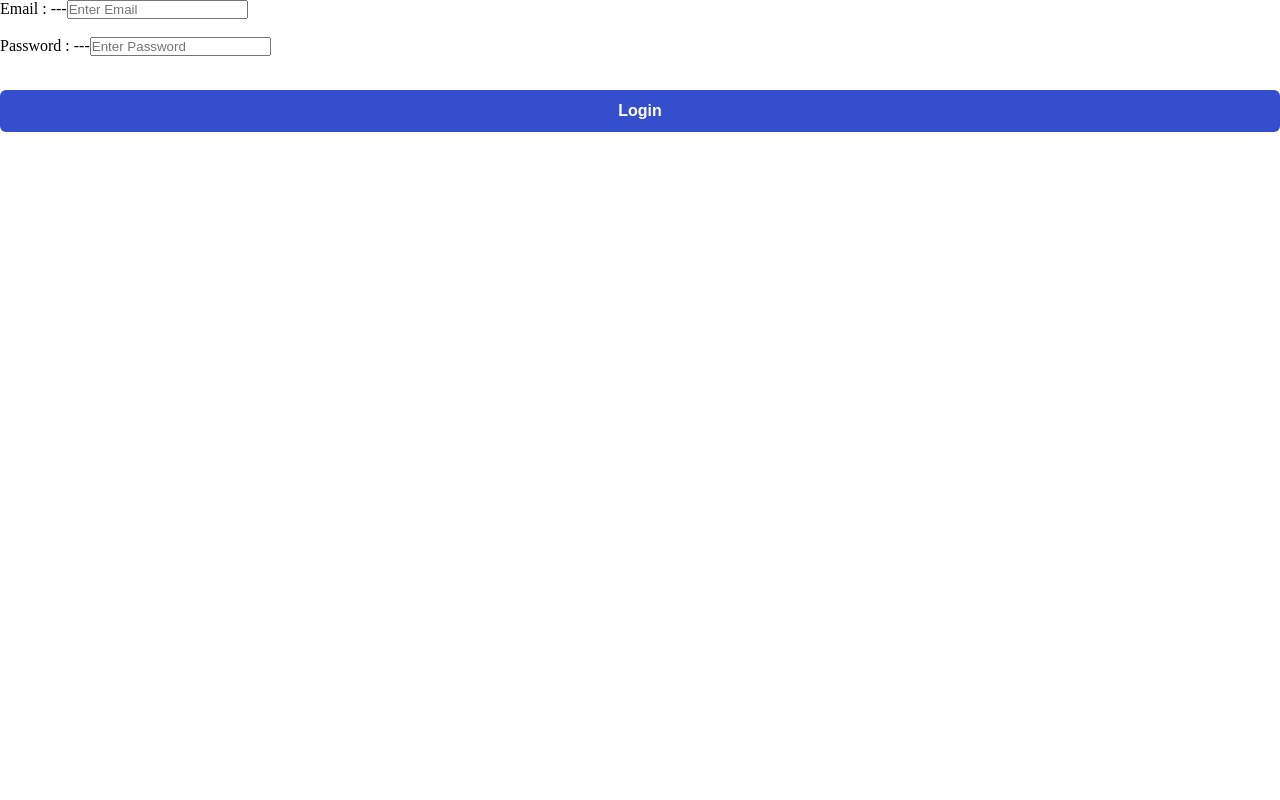
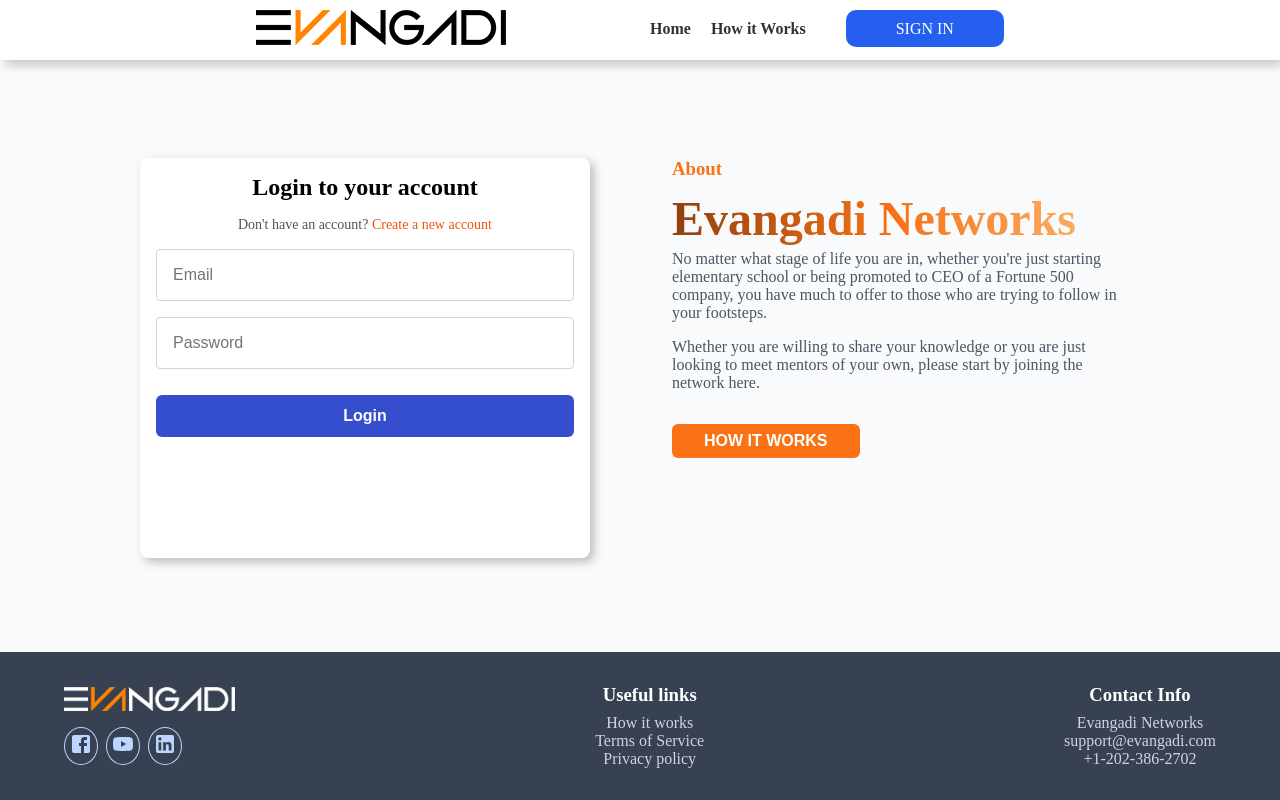
Before and after one commit to Hermi-git/Evangadi_Forum_Frontend, a React (Create React App) app in the folder client/: page /login in a window 1280 px wide. Built offline with nearby package versions, Linux system fonts and the light colour scheme.

Commit message:
update llogin page

```diff
--- a/client/src/Pages/Login/Login.jsx
+++ b/client/src/Pages/Login/Login.jsx
@@ -1,57 +1,93 @@
-import React from 'react'
-import { useRef } from 'react'
-import axiosBase from '../../axiosConfig'
-import { useNavigate } from 'react-router-dom'
+import React, { useState, useRef } from 'react';
+import axiosBase from '../../axiosConfig';
+import { useNavigate, Link } from 'react-router-dom';
+import classes from "./Login.module.css";
+import About from '../../components/About/About';
+import Header from '../../components/Header/Header';
+import Footer from '../../components/Footer/Footer';
 
 function Login() {
-  const emailDom = useRef()
-  const passwordDom = useRef()
-  const navigate = useNavigate()
+  const emailDom = useRef();
+  const passwordDom = useRef();
+  const navigate = useNavigate();
+  const [alert, setAlert] = useState({ message: '', type: '' });
+  const [errorFields, setErrorFields] = useState({ email: false, password: false });
 
   async function handleSubmit(e) {
-    e.preventDefault()
-    const emailValue = emailDom.current.value
-    const passwordValue = passwordDom.current.value
+    e.preventDefault();
+    const emailValue = emailDom.current.value;
+    const passwordValue = passwordDom.current.value;
+
+    setErrorFields({ email: false, password: false });
 
     if (!emailValue || !passwordValue) {
-      alert('Please fill all the fields')
-      return
+        setAlert({ message: 'Please fill all the fields', type: 'error' });
+        setErrorFields({ email: !emailValue, password: !passwordValue });
+        return;
     }
 
     try {
-      const {data} = await axiosBase.post('users/login', {
+        const { data } = await axiosBase.post('users/login', {
             email: emailValue,
             password: passwordValue
+        });
 
-      })
-      alert('User logged in successfully')
-      localStorage.setItem('token', data.token)
-      navigate('/')
-      console.log(data)
+        setAlert({ message: 'User logged in successfully!', type: 'success' });
+        localStorage.setItem('token', data.token);
+
+        setTimeout(() => {
+            navigate('/');
+        }, 1500);
+
     } catch (error) {
-      alert(error?.response?.data?.msg || 'Something went wrong')
-      console.log(error?.response?.data)
+        setAlert({ message: error?.response?.data?.msg || 'Something went wrong', type: 'error' });
+
+        setTimeout(() => {
+            setAlert({ message: '', type: '' });
+        }, 3000);
     }
 }
 
+
   return (
-     <section>
-      <form onSubmit={handleSubmit}>
-      <div>
-        <span>Email : ---</span>
-        <input ref={emailDom} type="email" placeholder="Enter Email" />
+    <div className={classes.pageWrapper}>
+      <Header />
+      <div className={classes.container}>
+        <div className={classes.contentWrapper}>
+          <form onSubmit={handleSubmit} className={classes.login_form}>
+            <div className={classes.title}>
+              <h2>Login to your account</h2>
+              <p className={classes.register}>
+                Don't have an account? <Link to="/register">Create a new account</Link>
+              </p>
             </div>
-      <br />
-      <div>
-        <span>Password : ---</span>
-        <input ref={passwordDom} type="password" placeholder="Enter Password" />
+
+            {/* Alert Message */}
+            {alert.message && (
+              <div className={`${classes.alert} ${alert.type === 'success' ? classes.success : classes.error}`}>
+                {alert.message}
               </div>
-      <br />
+            )}
+
+            <div className={`${classes.input_field} ${errorFields.email ? classes.errorField : ''}`}>
+              <input ref={emailDom} type="email" placeholder="Email" />
+            </div>
+
+            <div className={`${classes.input_field} ${errorFields.password ? classes.errorField : ''}`}>
+              <input ref={passwordDom} type="password" placeholder="Password" />
+            </div>
+
             <button type='submit'>Login</button>
           </form>
-    </section>
-  )
+
+          <div className={classes.about_section}>
+            <About />
+          </div>
+        </div>
+      </div>
+      <Footer />
+    </div>
+  );
 }
 
-
-export default Login
+export default Login;
--- a/client/src/Pages/Login/Login.module.css
+++ b/client/src/Pages/Login/Login.module.css
@@ -0,0 +1,157 @@
+* {
+    margin: 0;
+    padding: 0;
+    box-sizing: border-box;
+}
+
+/* Full Page Wrapper */
+.pageWrapper {
+    display: flex;
+    flex-direction: column;
+    min-height: 100vh;
+}
+
+/* Main Content Container */
+.container {
+    display: flex;
+    justify-content: center;
+    align-items: center;
+    flex-grow: 1;
+    padding: 40px 20px;
+    background-color: #f9fafb;
+    margin-top: 64px;
+}
+
+/* Form & About Wrapper */
+.contentWrapper {
+    display: grid;
+    grid-template-columns: 1fr;
+    gap: 2rem;
+    width: 100%;
+    max-width: 1000px;
+    justify-content: center;
+}
+
+.about_section {
+    margin-top: -100px;
+}
+
+/* Responsive layout for medium and large screens */
+@media (min-width: 768px) {
+    .contentWrapper {
+        grid-template-columns: 1fr 1fr;
+        align-items: center;
+    }
+}
+
+/* Registration Form */
+.login_form {
+    width: 100%;
+    max-width: 450px;
+    padding: 1rem;
+    background-color: white;
+    box-shadow: 4px 4px 10px rgba(128, 128, 128, 0.5);
+    border-radius: 8px;
+    text-align: center;
+    min-height: 400px;
+}
+
+/* Title Section */
+.title h2 {
+    font-size: 1.5rem;
+    font-weight: bold;
+    margin-bottom: 0.5rem;
+}
+
+.title p {
+    color: #4b5563;
+    font-size: 0.875rem;
+}
+
+.title a {
+    color: #ea580c;
+    text-decoration: none;
+    font-weight: 500;
+}
+
+/* Input Fields */
+.input_field {
+    width: 100%;
+    margin-bottom: 10px;
+    margin-top: 16px;
+}
+
+.input_field input {
+    width: 100%;
+    padding: 1rem;
+    border: 1px solid #d1d5db;
+    border-radius: 4px;
+    font-size: 1rem;
+    outline: none;
+}
+
+.input_field input:focus {
+    border-color: #ea580c;
+    box-shadow: 0 0 0 2px rgba(234, 88, 12, 0.2);
+}
+
+/* Alert Messages */
+.alert {
+    padding: 1rem;
+    margin-bottom: 1rem;
+    border-radius: 4px;
+    font-size: 1rem;
+    font-weight: bold;
+    text-align: center;
+}
+
+/* Success Alert */
+.success {
+    background-color: #d1fae5;
+    color: #065f46;
+    border: 1px solid #10b981;
+}
+
+/* Error Alert */
+.error {
+    background-color: #fee2e2;
+    color: #b91c1c;
+    border: 1px solid #ef4444;
+}
+
+/* Input Field Error */
+.errorField input {
+    border: 1px solid #ef4444 !important;
+    box-shadow: 0 0 5px rgba(239, 68, 68, 0.5);
+}
+
+/* Button */
+button {
+    width: 100%;
+    padding: 0.75rem;
+    background-color: #354ece;
+    color: white;
+    border: none;
+    border-radius: 6px;
+    font-size: 1rem;
+    font-weight: bold;
+    cursor: pointer;
+    margin-top: 1rem;
+    transition: background-color 0.3s;
+}
+
+button:hover {
+    background-color: #1e3a8a;
+}
+
+/* Login Link */
+.register {
+    margin-top: 1rem;
+    font-size: 0.875rem;
+    color: #4b5563;
+}
+
+.register a {
+    color: #ea580c;
+    text-decoration: none;
+}
```
Lines whose indentation alone changed are shown as unchanged.
